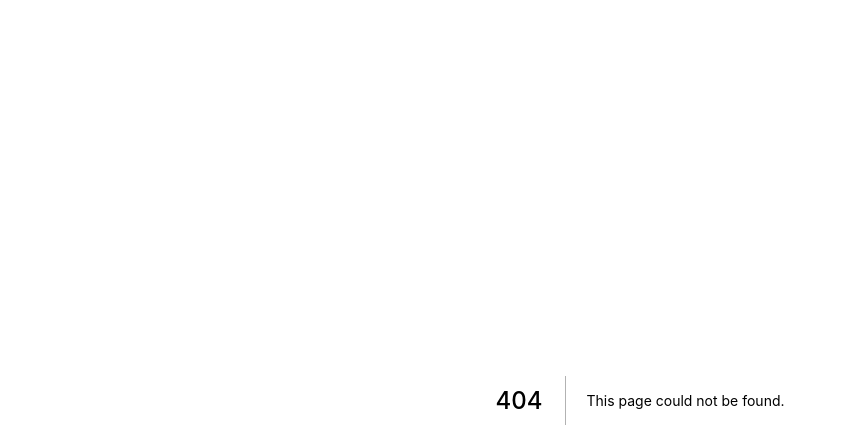
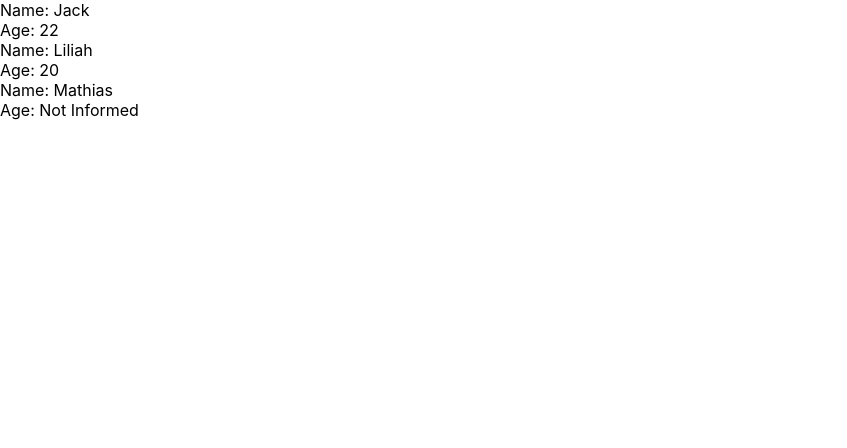
Before and after one commit to FelipeSaadi/Estudos, a Next.js app in the folder next.js/exercises/: page /ts/example in a window 1280 px wide. Before the commit this address had no page. Shown: the top 448 px of the page, without its empty margins (0-847 px from the left). Built offline with nearby package versions, Linux system fonts and the light colour scheme.

Commit message:
completed the Integrating the TypeScript lesson

```diff
--- /dev/null
+++ b/next.js/exercises/components/Person.tsx
@@ -0,0 +1,13 @@
+interface PersonProps {
+    name: String
+    age?: number
+}
+
+export default function Person(props: PersonProps) {
+    return (
+        <div>
+            <div>Name: {props.name}</div>
+            <div>Age: {props.age ?? "Not Informed"}</div>
+        </div>
+    )
+}
--- a/next.js/exercises/package.json
+++ b/next.js/exercises/package.json
@@ -14,7 +14,9 @@
     "react-dom": "17.0.2"
   },
   "devDependencies": {
+    "@types/react": "^17.0.18",
     "eslint": "7.32.0",
-    "eslint-config-next": "11.0.1"
+    "eslint-config-next": "11.0.1",
+    "typescript": "^4.3.5"
   }
 }
--- /dev/null
+++ b/next.js/exercises/pages/ts/example.tsx
@@ -0,0 +1,11 @@
+import Person from "../../components/Person";
+
+export default function exampleTS() {
+    return (
+        <div>
+            <Person name="Jack" age={22} />
+            <Person name="Liliah" age={20} />
+            <Person name="Mathias" />
+        </div>
+    )
+}
```
Also changed, not shown: next.js/exercises/tsconfig.json (added, +29 -0 lines), next.js/exercises/next-env.d.ts (added), 1 other file (tests, documents, lock files or other folders).
